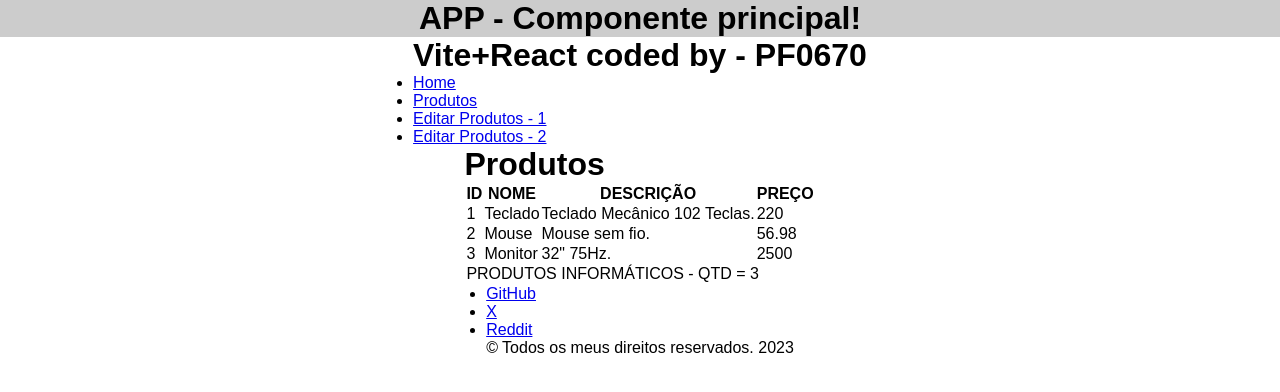
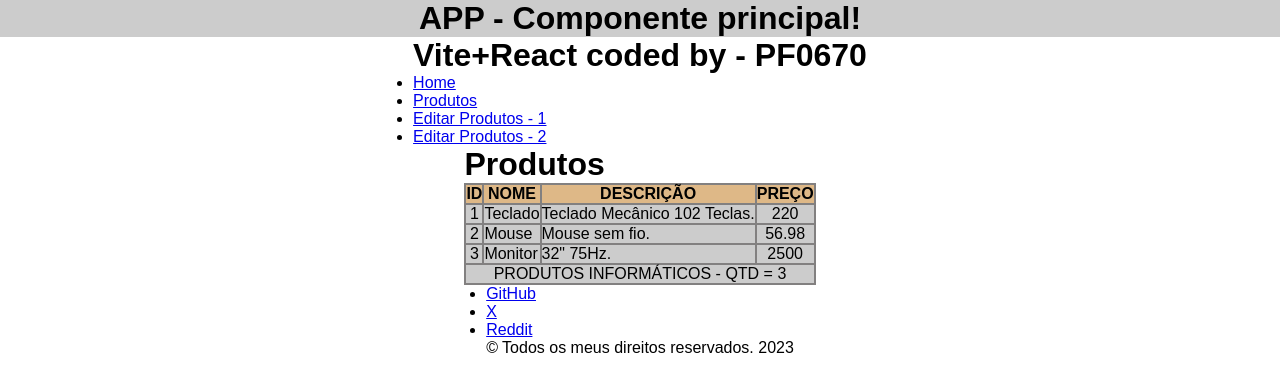
Before and after one commit to alecarlosjesus/spa-1espf, a React (Vite) app: page /produtos in a window 1280 px wide. Shown: the top 392 px of the page. Built offline with nearby package versions, Linux system fonts and the light colour scheme.

Commit message:
Realizando a estilização da Tabela.

```diff
--- a/src/routes/Produtos.jsx
+++ b/src/routes/Produtos.jsx
@@ -1,4 +1,5 @@
 import { ListaProduto } from "../components/ListaProdutos";
+import style from "./Produtos.module.css";
 
 export default function Produtos() {
   document.title = "Lista de Produtos";
@@ -7,7 +8,7 @@ export default function Produtos() {
     <div>
       <h1>Produtos</h1>
 
-      <table>
+      <table className={style.tblEstilo}>
         <thead>
           <tr>
             <th>ID</th>
@@ -19,7 +20,7 @@ export default function Produtos() {
 
         <tbody>
           {ListaProduto.map((item, indice) => (
-            <tr key={indice}>
+            <tr key={indice} className={style.lineTbl}>
               <td>{item.id}</td>
               <td>{item.nome}</td>
               <td>{item.desc}</td>
--- /dev/null
+++ b/src/routes/Produtos.module.css
@@ -0,0 +1,36 @@
+
+.tblEstilo{
+    border-collapse: collapse;
+    border: 2px solid #828080;
+
+    & th{
+        background-color: #deb887;
+        border:2px solid #828080;
+        text-align: center;
+    }
+
+    & .lineTbl{
+        background-color: #ccc;
+
+        & td{
+            border: 2px solid #828080;
+
+            &:first-child{
+                text-align: center;
+            }
+
+            &:last-child{
+                text-align: center;
+            }
+
+        }
+    }
+
+    & tfoot{
+        background-color: #ccc;
+        & td{
+            border: 2px solid #828080;
+            text-align: center;
+        }
+    }
+}
```
